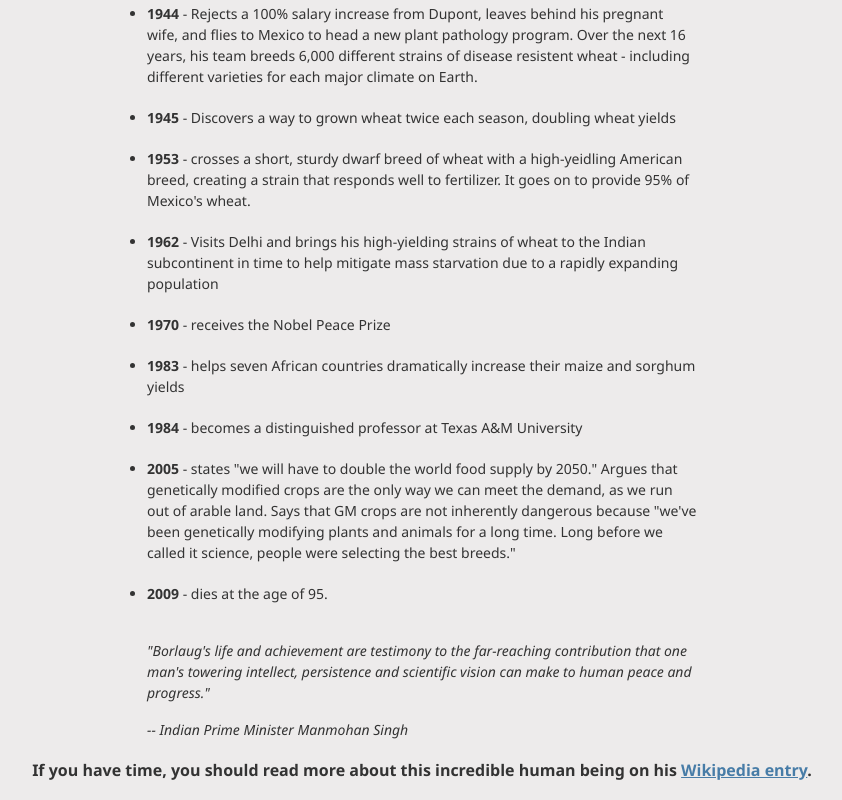
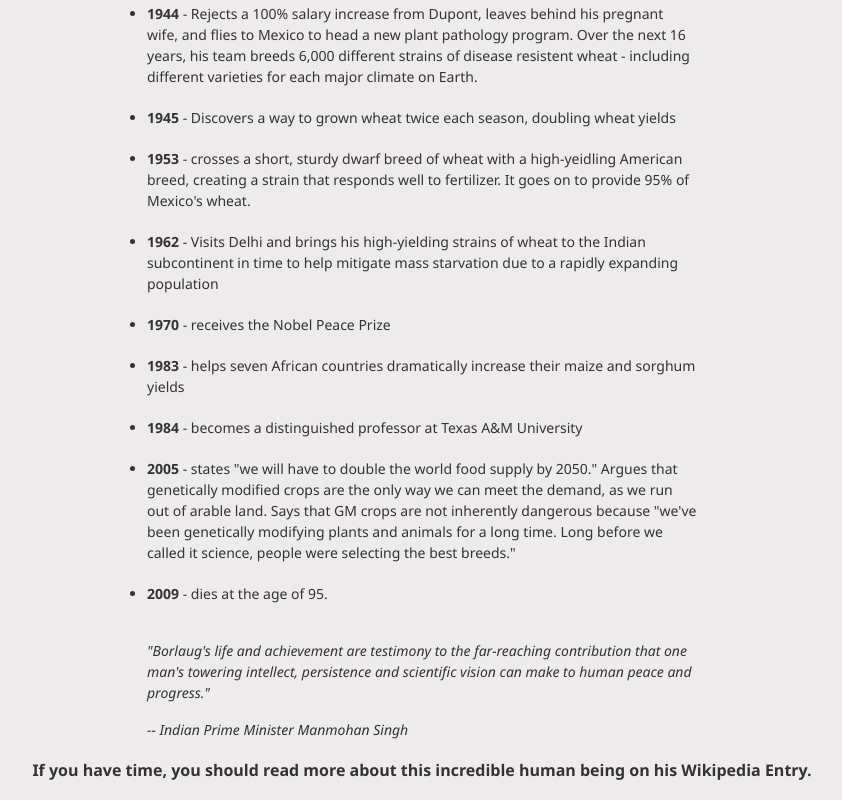
Before and after one commit to DammyShittu/Microverse-Trial-Review, a website: page index.html in a window 1280 px wide. Shown: the part 1380-2180 px from the top of the page, without its empty margins (218-1060 px from the left). Drawn offline with Linux system fonts and the light colour scheme.

Commit message:
Update Footer

```diff
--- a/index.html
+++ b/index.html
@@ -67,9 +67,7 @@
 
 
 <footer>
- <p id="parag">If you have time, you should read more about this incredible human being on his
-  <a id="tribute-link"
-  href="https://en.wikipedia.org/wiki/Norman_Borlaug" target="_blank">Wikipedia entry</a>.
+ <p id="parag">If you have time, you should read more about this incredible human being on his Wikipedia Entry.
  </p>
 </footer>
 
```
